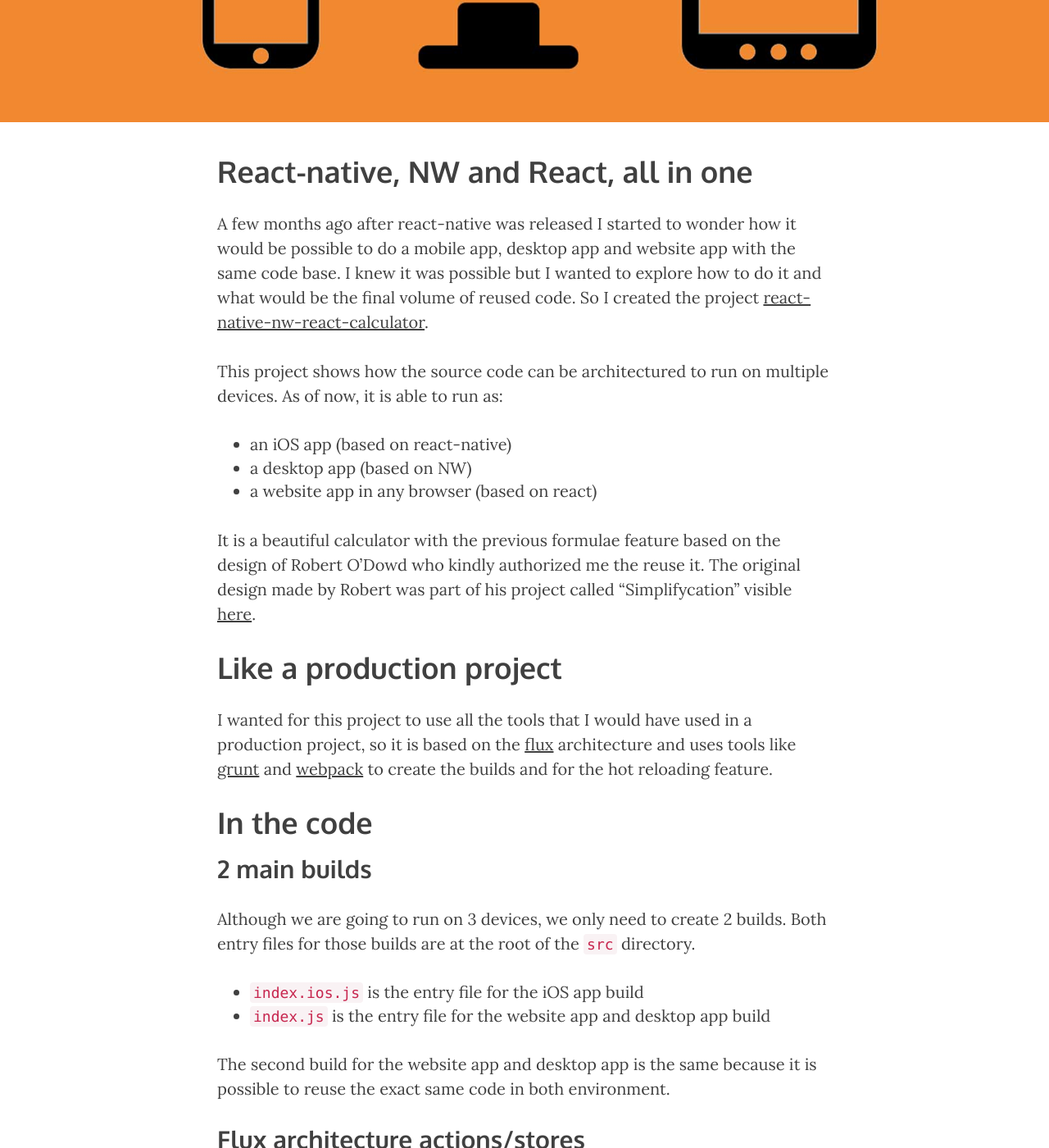
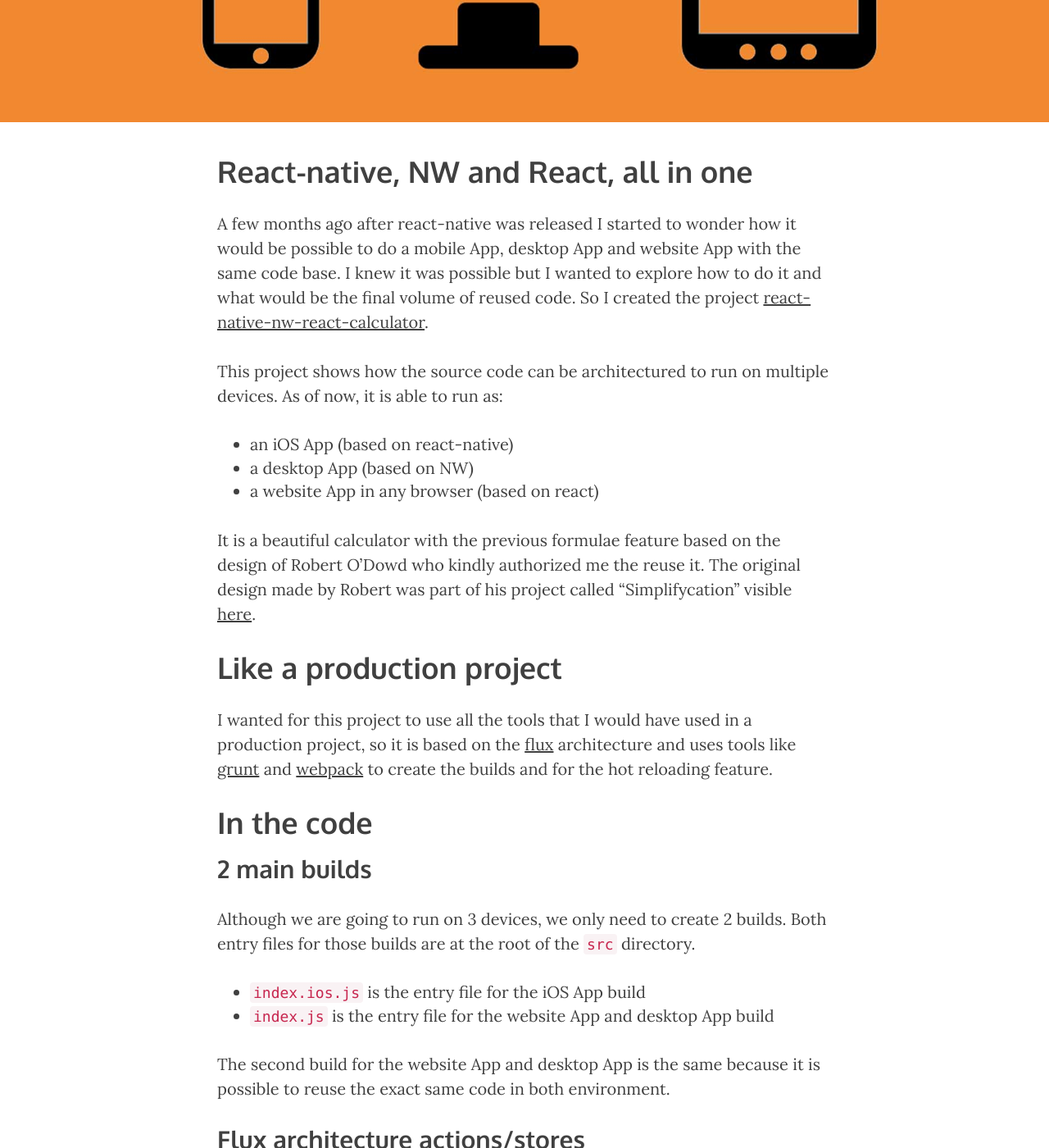
Before and after one commit to benoitvallon/benoitvallon.github.io, a Jekyll site: the page built from _posts/2015-11-03-a-mobile-desktop-and-website-app-with-the-same-code.md, in a window 1280 px wide and 1400 px high, scrolled down 448 px. Shown: the whole window at 82% size. Built offline with Jekyll 4.4.1, drawn with Linux system fonts in a browser that asks for light colours; nearby versions of some CDN libraries; Markdown is read by kramdown in place of the engine named in the settings; comment, search, counter and statistics services are not loaded; some of the changed text lies outside the part shown.

```diff
--- a/_posts/2015-11-03-a-mobile-desktop-and-website-app-with-the-same-code.md
+++ b/_posts/2015-11-03-a-mobile-desktop-and-website-app-with-the-same-code.md
@@ -1,8 +1,8 @@
 ---
 layout:     post
-title:      "A mobile, desktop and website app with the same code"
+title:      "A mobile, desktop and website App with the same code"
 subtitle:   "React-native, NW and React all together"
-date:       2015-11-03 10:18:23
+date:       2015-11-03 10:22:23
 author:     "Benoit VALLON"
 header-img: "/img/2015-11-03-a-mobile-desktop-and-website-app-with-the-same-code/post-a-mobile-desktop-and-website-app-with-the-same-code.jpg"
 comments:   true
@@ -12,13 +12,13 @@ tags:       [react, react-native, nw, es6]
 
 # React-native, NW and React, all in one
 
-A few months ago after react-native was released I started to wonder how it would be possible to do a mobile app, desktop app and website app with the same code base. I knew it was possible but I wanted to explore how to do it and what would be the final volume of reused code. So I created the project [react-native-nw-react-calculator](https://github.com/benoitvallon/react-native-nw-react-calculator).
+A few months ago after react-native was released I started to wonder how it would be possible to do a mobile App, desktop App and website App with the same code base. I knew it was possible but I wanted to explore how to do it and what would be the final volume of reused code. So I created the project [react-native-nw-react-calculator](https://github.com/benoitvallon/react-native-nw-react-calculator).
 
 This project shows how the source code can be architectured to run on multiple devices. As of now, it is able to run as:
 
-- an iOS app (based on [react-native](https://facebook.github.io/react-native))
-- a desktop app (based on [NW](http://nwjs.io))
-- a website app in any browser (based on [react](https://facebook.github.io/react))
+- an iOS App (based on [react-native](https://facebook.github.io/react-native))
+- a desktop App (based on [NW](http://nwjs.io))
+- a website App in any browser (based on [react](https://facebook.github.io/react))
 
 It is a beautiful calculator with the previous formulae feature based on the design of Robert O'Dowd who kindly authorized me the reuse it. The original design made by Robert was part of his project called "Simplifycation" visible [here](https://dribbble.com/shots/1973851-Simplifycation).
 
@@ -32,10 +32,10 @@ I wanted for this project to use all the tools that I would have used in a produ
 
 Although we are going to run on 3 devices, we only need to create 2 builds. Both entry files for those builds are at the root of the `src` directory.
 
-- `index.ios.js` is the entry file for the iOS app build
-- `index.js` is the entry file for the website app and desktop app build
+- `index.ios.js` is the entry file for the iOS App build
+- `index.js` is the entry file for the website App and desktop App build
 
-The second build for the website app and desktop app is the same because it is possible to reuse the exact same code in both environment.
+The second build for the website App and desktop App is the same because it is possible to reuse the exact same code in both environment.
 
 ## Flux architecture actions/stores
 
```
